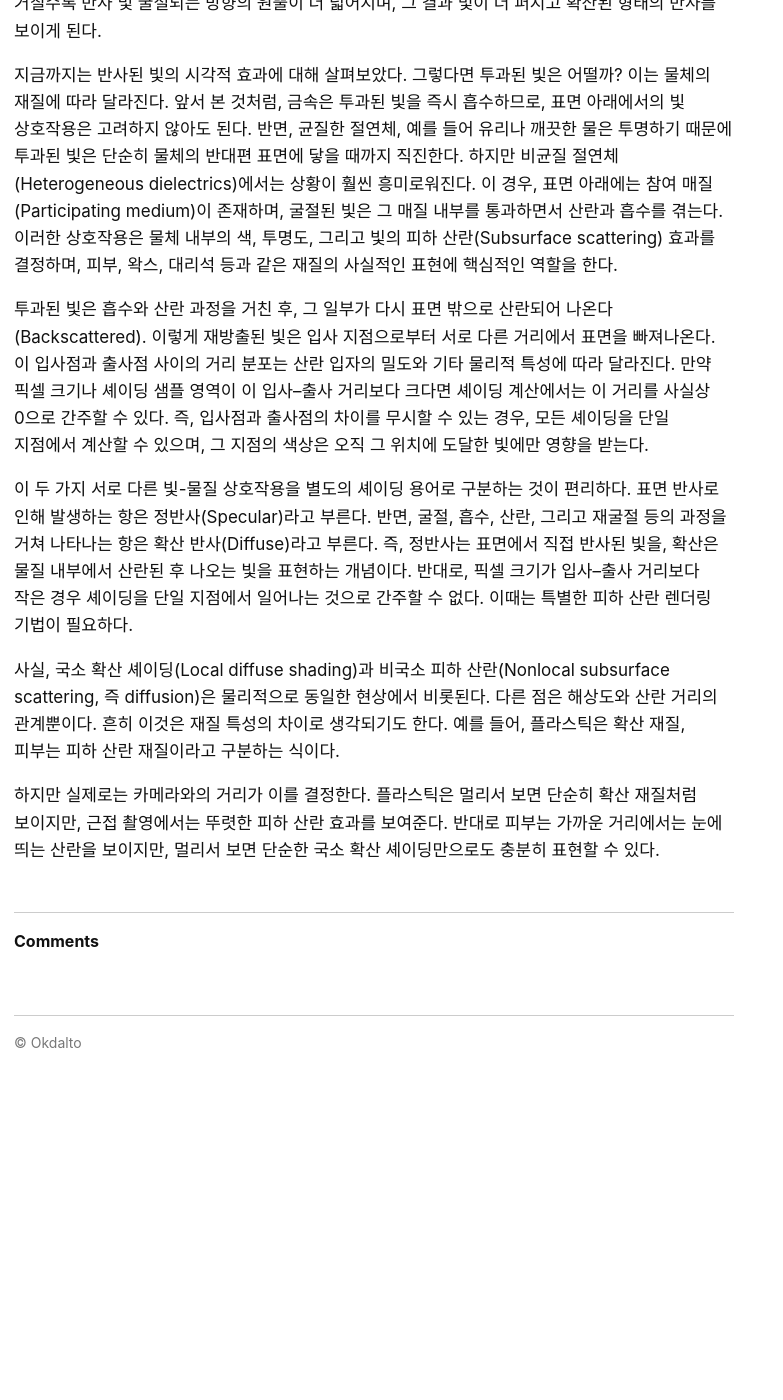
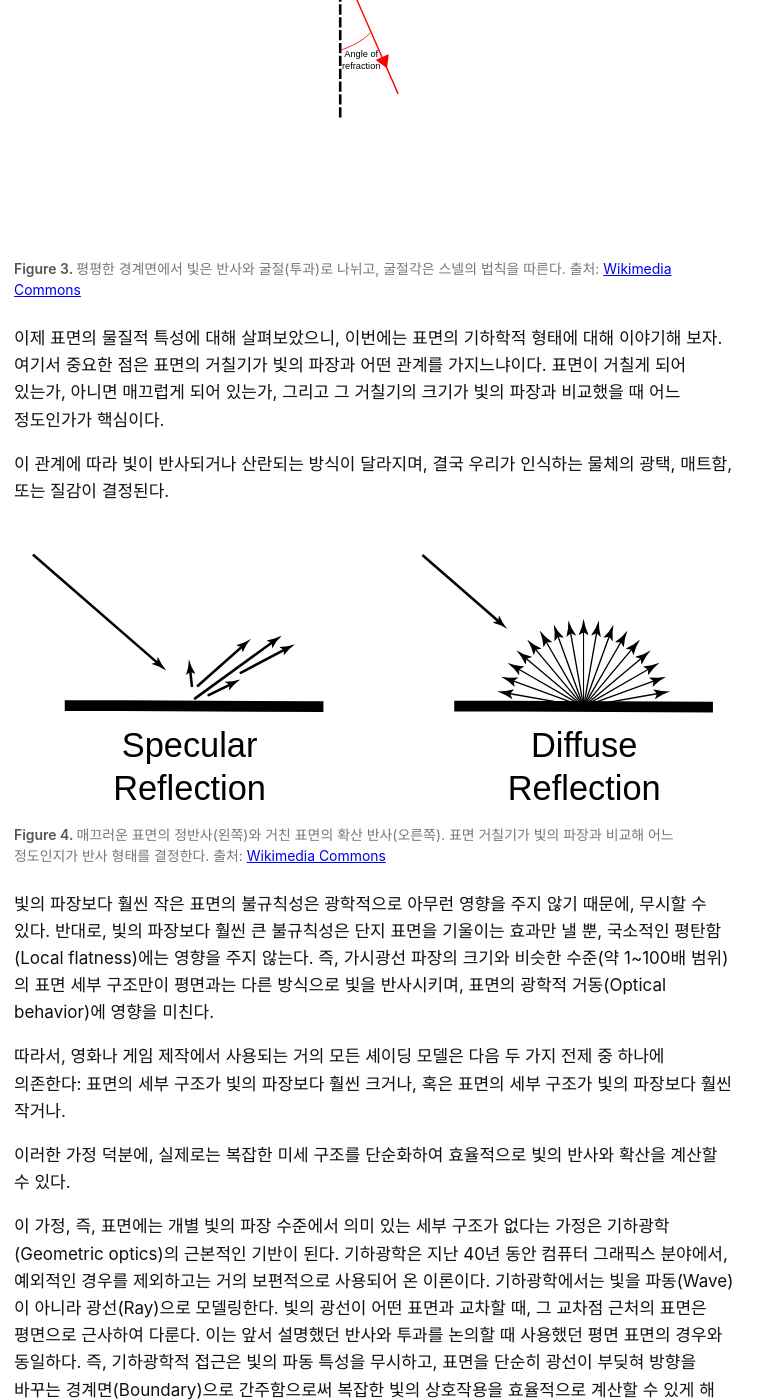
Before and after one commit to okdalto/okdalto.github.io, a Jekyll site: the page built from _posts/2025-10-20-빛과 렌더링.md, in a window 1280 px wide and 1400 px high, scrolled down 6072 px. Shown: the whole window, without its empty margins (0-783 px from the left). Built offline with Jekyll 4.4.1, drawn with Linux system fonts in a browser that asks for light colours; formulas are drawn with MathJax 3; comment, search, counter and statistics services are not loaded; before the commit the page ends 7140 px from its top, so only the background shows below that; some of the changed text lies outside the part shown.

Commit message:
Add explanatory images to several posts
- 투명한 금속: transparent touch-sensor film photo (Wikimedia)
- 플래시 선배들: small Adobe Flash logo
- 빛과 렌더링: EM-wave, Rayleigh scattering, Snell's law, and
  specular/diffuse reflection diagrams (Wikimedia, attributed)

Co-Authored-By: Claude Opus 4.8 (1M context) <noreply@anthropic.com>

```diff
--- a/_posts/2025-10-20-빛과 렌더링.md
+++ b/_posts/2025-10-20-빛과 렌더링.md
@@ -12,6 +12,11 @@ tags:
 ## 빛이란 무엇일까? ##
 
 빛은 전자기 횡파(Electromagnetic transverse wave)이다. 전자기라 함은 빛이 전기장(Electric field)과 자기장(Magnetic field)으로 이루어져 있다는 것이고, 횡파라 함은 파장의 진행방향과 파장의 진동방향이 서로 수직이라는 것이다.
+
+<figure>
+<img src="/assets/2025-10-20-light-rendering/emwave.svg" alt="전자기파 모식도">
+<figcaption markdown="span">빛은 전기장(E)과 자기장(B)이 진행 방향에 수직으로 진동하는 전자기 횡파다. 출처: [Wikimedia Commons](https://commons.wikimedia.org/wiki/File:Electromagnetic_wave_EN.svg)</figcaption>
+</figure>
 
 빛의 파장(Wavelength)에 따라 빛을 분류할 수 있다. 0.01나노미터로 아주 짧은 파장을 가진 감마선부터 파장이 10,000킬로미터가 넘는 ELF(Extremely Low Frequency)까지 아주 넓은 스펙트럼의 빛이 존재한다. 이 중에서 인간이 볼 수 있는 파장 대역은 대략 400나노미터에서 700나노미터 사이의 가시광선 영역으로 매우 좁다.
 
@@ -34,6 +39,11 @@ tags:
 매우 작은 액체나 고체 입자에서는 분자들이 빛의 파장보다 작은 덩어리 안에 빽빽하게 모여있다. 이 경우, 각 분자에서 산란한 빛의 파장들은 위상이 일치하여 보강 간섭(Constructive interference)하게 되며, 그 결과 산란한 파동의 에너지가 강화된다. 즉, 단위 부피 당 분자 밀도가 동일하더라도, 분자들이 덩어리(입자) 형태로 모여 있을 때는 산란한 빛의 세기가 훨씬 커진다. 이 때문에 구름과 안개가 매우 강하게 빛을 산란하는 것이다.
 
 각 입자의 크기가 빛의 파장의 약 10분의 1 이하로 유지되는 한, 이러한 입자들이 무작위로 모여 있는 집합체는 개별 분자로 이루어진 이상기체와 유사한 방식으로 빛을 산란시킨다. 이러한 종류의 산란을 레일리 산란(Rayleigh scattering)이라고 부른다. 이 현상 때문에 한낮의 하늘이 푸르게, 그리고 일출이나 일몰 시에 붉게 보인다.
+
+<figure>
+<img src="/assets/2025-10-20-light-rendering/rayleigh.svg" alt="레일리 산란 모식도">
+<figcaption markdown="span">레일리 산란 — 짧은 파장(파랑)이 더 많이 산란돼 한낮 하늘은 파랗고, 대기를 길게 지나는 석양빛은 붉게 보인다. 출처: [Wikimedia Commons](https://commons.wikimedia.org/wiki/File:Rayleigh_sunlight_scattering.svg)</figcaption>
+</figure>
 
 입자의 크기가 빛의 파장의 약 10분의 1을 초과하게 되면(대략적인 값이다.), 간섭 현상은 더욱 복잡해지고 더 이상 보강(Constructive)하지 않게 된다. 그 결과, 산란의 각도 및 파장 의존성이 레일리 산란(Rayleigh scattering)과는 점점 달라진다. 이러한 형태의 산란을 미 산란(Mie scattering) 이라고 하며, 이는 안개, 구름, 연기 등과 같은 입자 집합체에서 가장 흔히 관찰된다. 이 때문에 흐린 하늘은 푸르지 않고 회색으로 보인다.
 
@@ -90,9 +100,19 @@ $$η+iκ.$$
 
 전기장과 자기장의 경계 조건(Boundary conditions)에 따르면, 입사한 빛은 정확히 두 방향으로 산란한다. 하나는 반사 방향이고, 다른 하나는 투과 방향이다. 반사된 빛은 입사파와 표면 법선(Normal)에 대해 같은 각도를 이루며, 투과된 빛은 굴절률(Index of Refraction, IOR) 값에 따라 다른 각도로 굴절된다. 이때, κ값이 0인 경우(즉, 절연체의 경우)에 굴절 각도를 계산하는 식은 스넬의 법칙(Snell’s Law)으로 알려져 있다.
 
+<figure>
+<img src="/assets/2025-10-20-light-rendering/snell.svg" alt="반사와 굴절(스넬의 법칙) 모식도">
+<figcaption markdown="span">평평한 경계면에서 빛은 반사와 굴절(투과)로 나뉘고, 굴절각은 스넬의 법칙을 따른다. 출처: [Wikimedia Commons](https://commons.wikimedia.org/wiki/File:Snell%27s_Law..svg)</figcaption>
+</figure>
+
 이제 표면의 물질적 특성에 대해 살펴보았으니, 이번에는 표면의 기하학적 형태에 대해 이야기해 보자. 여기서 중요한 점은 표면의 거칠기가 빛의 파장과 어떤 관계를 가지느냐이다. 표면이 거칠게 되어 있는가, 아니면 매끄럽게 되어 있는가, 그리고 그 거칠기의 크기가 빛의 파장과 비교했을 때 어느 정도인가가 핵심이다.
 
 이 관계에 따라 빛이 반사되거나 산란되는 방식이 달라지며, 결국 우리가 인식하는 물체의 광택, 매트함, 또는 질감이 결정된다.
+
+<figure>
+<img src="/assets/2025-10-20-light-rendering/reflection.svg" alt="정반사와 확산 반사 모식도">
+<figcaption markdown="span">매끄러운 표면의 정반사(왼쪽)와 거친 표면의 확산 반사(오른쪽). 표면 거칠기가 빛의 파장과 비교해 어느 정도인지가 반사 형태를 결정한다. 출처: [Wikimedia Commons](https://commons.wikimedia.org/wiki/File:Specular_And_Diffuse_Reflection.svg)</figcaption>
+</figure>
 
 빛의 파장보다 훨씬 작은 표면의 불규칙성은 광학적으로 아무런 영향을 주지 않기 때문에, 무시할 수 있다. 반대로, 빛의 파장보다 훨씬 큰 불규칙성은 단지 표면을 기울이는 효과만 낼 뿐, 국소적인 평탄함(Local flatness)에는 영향을 주지 않는다. 즉, 가시광선 파장의 크기와 비슷한 수준(약 1~100배 범위)의 표면 세부 구조만이 평면과는 다른 방식으로 빛을 반사시키며, 표면의 광학적 거동(Optical behavior)에 영향을 미친다.
 
```
Also changed, not shown: _posts/2026-06-07-도구는 사라지고 본질만 남는다.md (+2 -0 lines), _posts/2026-06-07-투명한 금속은 존재할까.md (+5 -0 lines), assets/2025-10-20-light-rendering/emwave.svg (added), assets/2025-10-20-light-rendering/rayleigh.svg (added), assets/2025-10-20-light-rendering/reflection.svg (added), assets/2025-10-20-light-rendering/snell.svg (added), assets/2026-06-07-flash/flash-logo.svg (added), assets/2026-06-07-transparent-metal/touchsensor.jpg (added).
